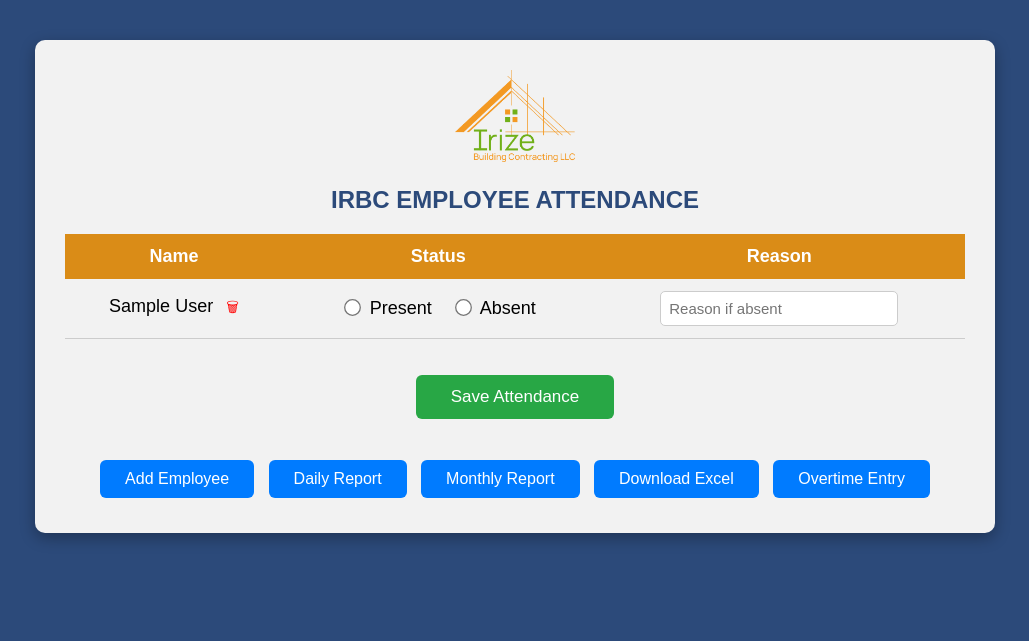
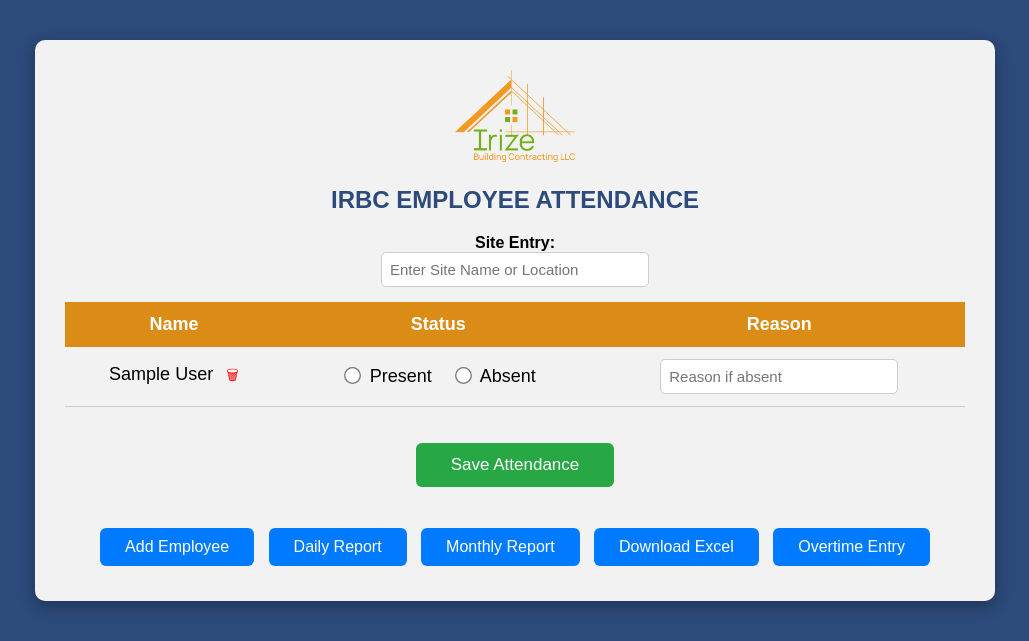
Before and after one commit to irize104-bit/irbc-attendance-system, a Flask app: page / in a window 1280 px wide. Shown: the top 641 px of the page, without its empty margins (125-1154 px from the left). Run offline with Flask 3, Linux system fonts and the light colour scheme; tables that the repository leaves empty hold one stand-in row (values such as "Sample post").

Commit message:
Update index.html

```diff
--- a/templates/index.html
+++ b/templates/index.html
@@ -139,11 +139,19 @@ rowColor.style.background = "#e6ffe6";
 
 <h2>IRBC EMPLOYEE ATTENDANCE</h2>
 
+
+
 {% if msg %}
 <div class="success">✔ {{msg}}</div>
 {% endif %}
 
 <form action="/save" method="POST">
+  <div style="margin-bottom:15px;">
+    <label><b>Site Entry:</b></label><br>
+    <input type="text" name="site_entry" placeholder="Enter Site Name or Location"
+           style="padding:8px; width:250px; border-radius:5px; border:1px solid #ccc;" required>
+</div>
+
 
 <table>
 
```
